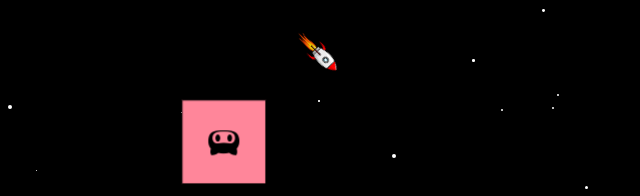
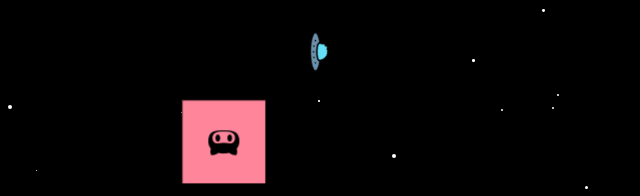
Before and after one commit to safarzadehsbeengood/funstuff, a plain HTML site: page index.html in a window 1280 px wide. Shown: the part 257-453 px from the top of the page, 415-1055 px from the left. Drawn offline with nearby package versions, Linux system fonts and the light colour scheme.

Commit message:
changed to ufo

```diff
--- a/index.html
+++ b/index.html
@@ -38,9 +38,10 @@
   <div class="title-and-cube">
     <div class="orbit">
       <div class="ufo">
-        <img src="imgs/rocket.png" alt="UFO">
+        <img src="imgs/ufo.png" alt="UFO">
       </div>
     </div>
+
     <!-- Title -->
     <div class="title">ryan safa <a href="https://github.com/safarzadehsbeengood" target="_blank"> <i
           class="fa-brands fa-github-alt"></i></a></div>
```
